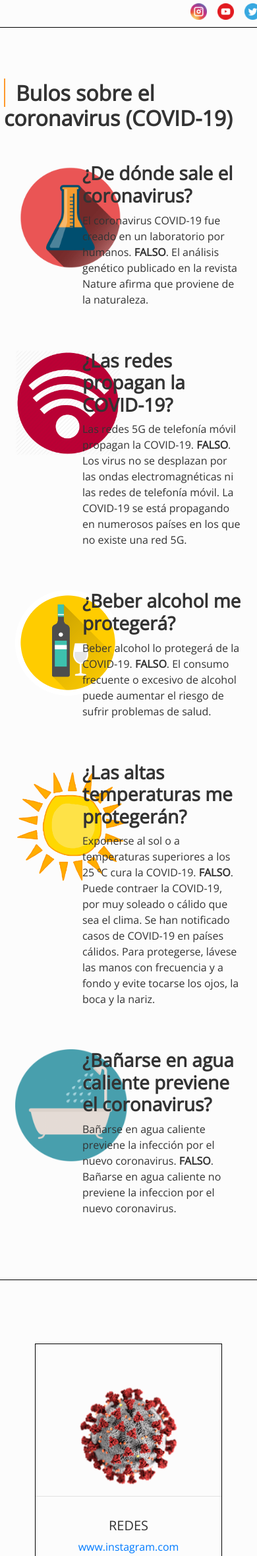
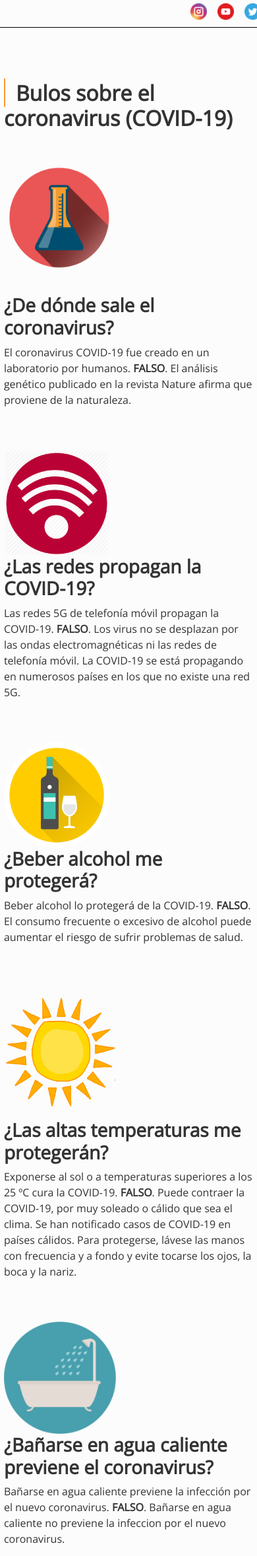
Before and after one commit to BestCobid19/Pagina-Web, a PHP site: page /bulos.php in a window 390 px wide; the page is wider, and only the part inside the window is pictured. Shown: the part 396-2754 px from the top of that part at 66% size. Run offline with PHP 8.4, Linux system fonts and the light colour scheme; some libraries are stand-ins or nearby versions.

Commit message:
adaptación pal movil

```diff
--- a/bulos.php
+++ b/bulos.php
@@ -17,10 +17,10 @@ include('header.php');
     <div class="texto">
         <h2 class="texto"><span class="bordeIzquierdaFino"></span>Bulos sobre el coronavirus (COVID-19)</h2>
         <div class="row justify-content-around">
-            <div class="col-2">
+            <div class="col-md-2 col-sm-12">
                 <img src="img/laboratorio.png" alt="" srcset="" width="200rem">
             </div>
-            <div class="col-8">
+            <div class="col-md-8 col-sm-12">
                 <h3>¿De dónde sale el coronavirus?</h3>
                 <ul>
                     <p>El coronavirus COVID-19 fue creado en un laboratorio por humanos. <strong>FALSO</strong>. El análisis genético publicado
@@ -31,10 +31,10 @@ include('header.php');
         </div>
         <br><br>
         <div class="row justify-content-around">
-            <div class="col-2">
+            <div class="col-md-2 col-sm-12">
                 <img src="img/wifi.png" alt="" srcset="" width="160rem">
             </div>
-            <div class="col-8">
+            <div class="col-md-8 col-sm-12">
                 <h3>¿Las redes propagan la COVID-19?</h3>
                 <ul>
                     <p>
@@ -45,10 +45,10 @@ include('header.php');
         </div>
         <br><br>
         <div class="row justify-content-around">
-            <div class="col-2">
+            <div class="col-md-2 col-sm-12">
                 <img src="img/alcohol.png" alt="" srcset="" width="160rem">
             </div>
-            <div class="col-8">
+            <div class="col-md-8 col-sm-12">
                 <h3>¿Beber alcohol me protegerá?</h3>
                 <ul>
                     <p>
@@ -62,10 +62,10 @@ include('header.php');
 
 
         <div class="row justify-content-around">
-            <div class="col-2">
+            <div class="col-md-2 col-sm-12">
                 <img src="img/sol.png" alt="" srcset="" width="200rem">
             </div>
-            <div class="col-8">
+            <div class="col-md-8 col-sm-12">
                 <h3>¿Las altas temperaturas me protegerán?</h3>
                 <ul>
                     <p>
@@ -76,10 +76,10 @@ include('header.php');
         </div>
         <br><br>
         <div class="row justify-content-around">
-            <div class="col-2">
+            <div class="col-md-2 col-sm-12">
                 <img src="img/bañera.png" alt="" srcset="" width="170rem">
             </div>
-            <div class="col-8">
+            <div class="col-md-8 col-sm-12">
                 <h3>¿Bañarse en agua caliente previene el coronavirus?</h3>
                 <ul>
                     <p>
--- a/index.php
+++ b/index.php
@@ -15,7 +15,7 @@ include('header.php');
 </div>
 <div class="container borde">
     <div class="row justify-content-around marginAll">
-        <div class="col-6">
+        <div class="col-md-6 col-sm-12">
             <h1><span class="bordeIzquierdaFino"></span>Luchamos contra la desinformación.</h1>
             <p>Somos dos estudiantes de CFGM que tenemos como objetivo hacer esta página web para el proyecto de FCT con el final de informar a la población
                 sobre la COVID-19, explicando que es, características, consejos y bulos.
@@ -25,7 +25,7 @@ include('header.php');
             <li> Información del gobierno</li>
             <li> www.thefitmedstudent.com</li>
         </div>
-        <div class="col-4">
+        <div class="col-md-4 col-sm-12">
             <img src="img/informaticos3.jpg" alt="" srcset="" width="350rem">
         </div>
     </div>
```
Also changed, not shown: evitar_el_contagio.php (+8 -8 lines), lucha.php (+6 -6 lines), propaga.php (+2 -2 lines).
